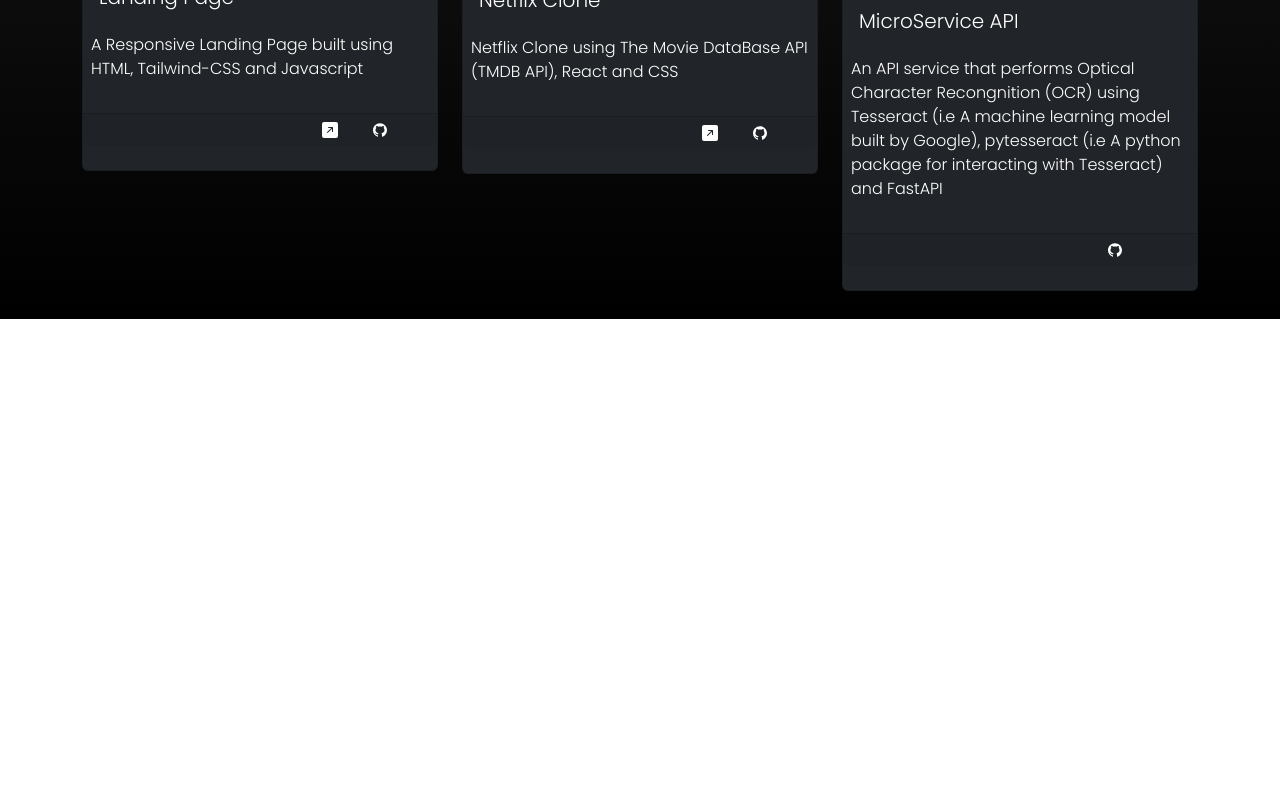
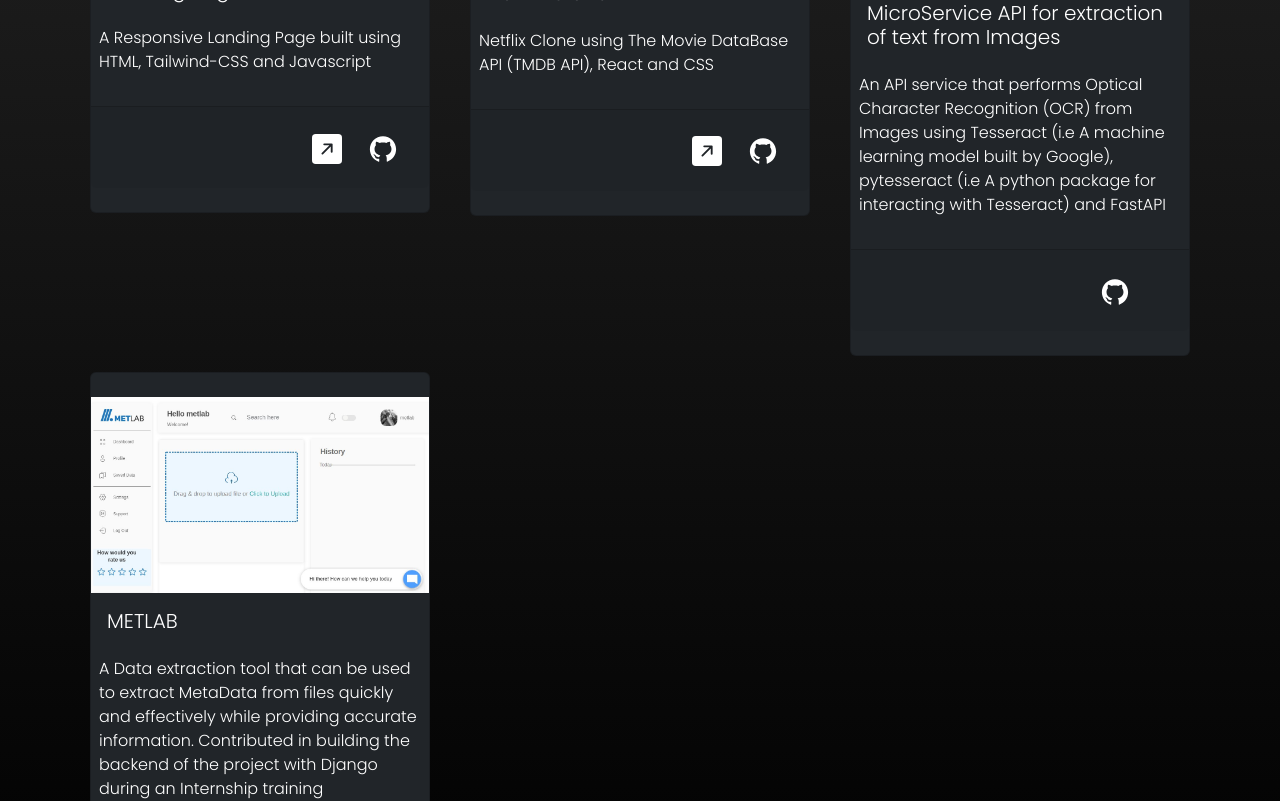
Before and after one commit to Kingsley-Opara/Portfolio, a React (Create React App) app: page / in a window 1280 px wide. Shown: the part 1440-2241 px from the top of the page. Before the commit the page ends 1759 px from the top, so only its background shows below. Built offline with nearby package versions, Linux system fonts and the light colour scheme.

Commit message:
made some recent change in the project section

```diff
--- a/src/components/projects/projects.css
+++ b/src/components/projects/projects.css
@@ -8,3 +8,10 @@
     display: flex;
     justify-content: space-evenly;
 }
+
+@media (max-width: 750px){
+    .project_card{
+        width: 400px;
+        margin-top: 20px;
+    }
+}
--- a/src/components/projects/projects.jsx
+++ b/src/components/projects/projects.jsx
@@ -7,7 +7,7 @@
     return (
         <>
 
-            <Card bg='dark' variant='dark' className='py-4 project_card'>
+            <Card bg='dark' variant='dark' className='py-4 project_card mx-2'>
                 <img src={projectall.image} alt="" />
                 <Card.Body>
                     <Card.Title as='h5'>{projectall.name}</Card.Title>
@@ -17,8 +17,10 @@
                 </Card.Text>
                 <Card.Footer as='div'>
                     <div className='projects_icons'>
-                        {projectall.live && <BsFillArrowUpRightSquareFill/>}
-                        <AiFillGithub/>
+                        {projectall.live && <a href={projectall.LiveUrl} className='icon' target='_blank'  rel='noopener noreferrer' >
+                            <BsFillArrowUpRightSquareFill/>
+                        </a>}
+                        <a href={projectall.CodeUrl} target = '_blank' className='icon' rel='noopener noreferrer'><AiFillGithub/></a>
                     </div>
 
                 </Card.Footer>
--- a/src/components/projects/projectsData.js
+++ b/src/components/projects/projectsData.js
@@ -1,6 +1,7 @@
 import manage from '../img/manage.png'
 import netflix from '../img/netflix.png'
 import ocr from '../img/ocr.png'
+import metlab from '../img/metlab.jpg'
 
 const projects = [
     {
@@ -8,8 +9,8 @@
         discription : 'A Responsive Landing Page built using HTML, Tailwind-CSS and Javascript',
         live: true,
         image: manage,
-        LiveUrl: '',
-        CodeUrl: '',
+        LiveUrl: 'https://main--kingsley-tailwind-landingpage.netlify.app/',
+        CodeUrl: 'https://github.com/Kingsley-Opara/Tailwind-CSS-landing-page',
     },
     {
         name: 'Netflix Clone',
@@ -17,17 +18,26 @@
         live: true,
         image: netflix,
         LiveUrl: '',
-        CodeUrl: '',
+        CodeUrl: 'https://github.com/Kingsley-Opara/MovieApp',
     },
     {
-        name: 'MicroService API',
+        name: 'MicroService API for extraction of text from Images',
         discription :
-        'An API service that performs Optical Character Recongnition (OCR) using Tesseract (i.e A machine learning model built by Google), pytesseract (i.e A python package for interacting with Tesseract) and FastAPI',
+        'An API service that performs Optical Character Recognition (OCR) from Images using Tesseract (i.e A machine learning model built by Google), pytesseract (i.e A python package for interacting with Tesseract) and FastAPI',
         live: false,
         image: ocr,
         LiveUrl: '',
         CodeUrl: '',
     },
+    {
+        name: 'METLAB',
+        discription :
+        'A Data extraction tool that can be used to extract MetaData from files quickly and effectively while providing accurate information. Contributed in building the backend of the project with Django during an Internship training',
+        live: true,
+        image: metlab,
+        LiveUrl: 'https://metlab.herokuapp.com/',
+        CodeUrl: 'https://github.com/Kingsley-Opara/fetch-metadata-team-90/tree/main',
+    },
 ]
 
 
```
Also changed, not shown: src/components/img/metlab.jpg (added).
